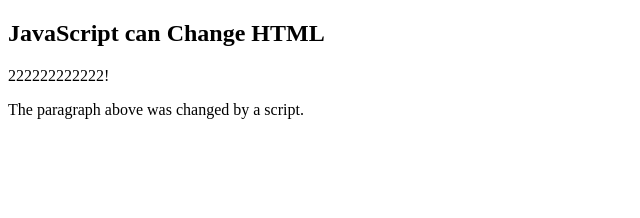
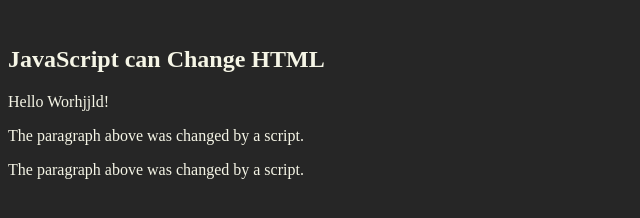
Before and after one commit to 1infpro/1infpro.github.io, a plain HTML site: page index.html in a window 1280 px wide. Shown: the whole page, without its empty margins (0-640 px from the left). Drawn offline with Linux system fonts and the light colour scheme.

Commit message:
Add files via upload

```diff
--- a/index.html
+++ b/index.html
@@ -1,14 +1,23 @@
 <!DOCTYPE html>
 <html>
+
+    <head>
+
+ <link rel="stylesheet" href="style.css">
+
+ <script type="text/javascript" src="js.js"></script>
+
+    </head>
+
+
 <body>
 
 <h2>JavaScript can Change HTML</h2>
 
 <p id="p1">Hello Worhjjld!</p>
+<p id="p1">The paragraph above was changed by a script.</p>
 
-<script>
-document.getElementById("p1").innerHTML = "222222222222!";
-</script>
+
 
 <p id="p1">The paragraph above was changed by a script.</p>
 
--- /dev/null
+++ b/js.js
@@ -0,0 +1,4 @@
+<script>
+document.getElementById("p1").innerHTML = "3333!";
+document.getElementById("p1").innerHTML = "3333!";
+</script>
--- /dev/null
+++ b/style.css
@@ -0,0 +1,4 @@
+body {
+  background-color: #262626;
+  color: #f5f5e6;
+}
```
